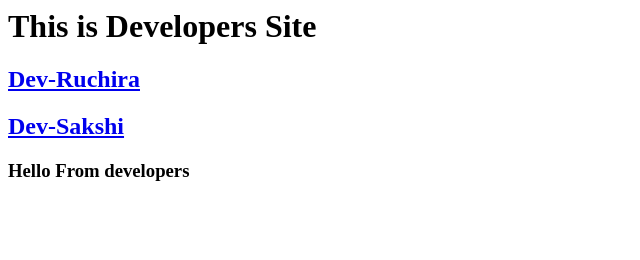
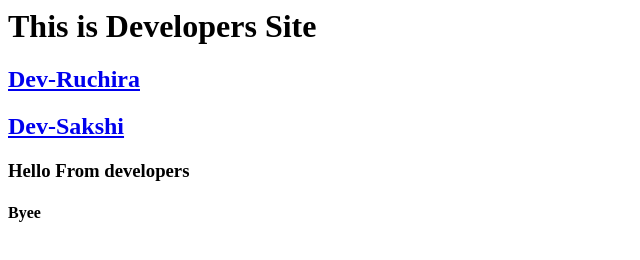
Before and after one commit to ruchiwarke/Assignment_3437, a plain HTML site: page index.html in a window 1280 px wide. Shown: the full height of the page, 0-640 px from the left. Drawn offline with Linux system fonts and the light colour scheme.

Commit message:
From sakshi

```diff
--- a/index.html
+++ b/index.html
@@ -4,3 +4,4 @@
 <h2><a href = "two.html"> Dev-Sakshi</a></h2>
 
 <h3>Hello From developers</h3>
+<h4>Byee</h4>
```
